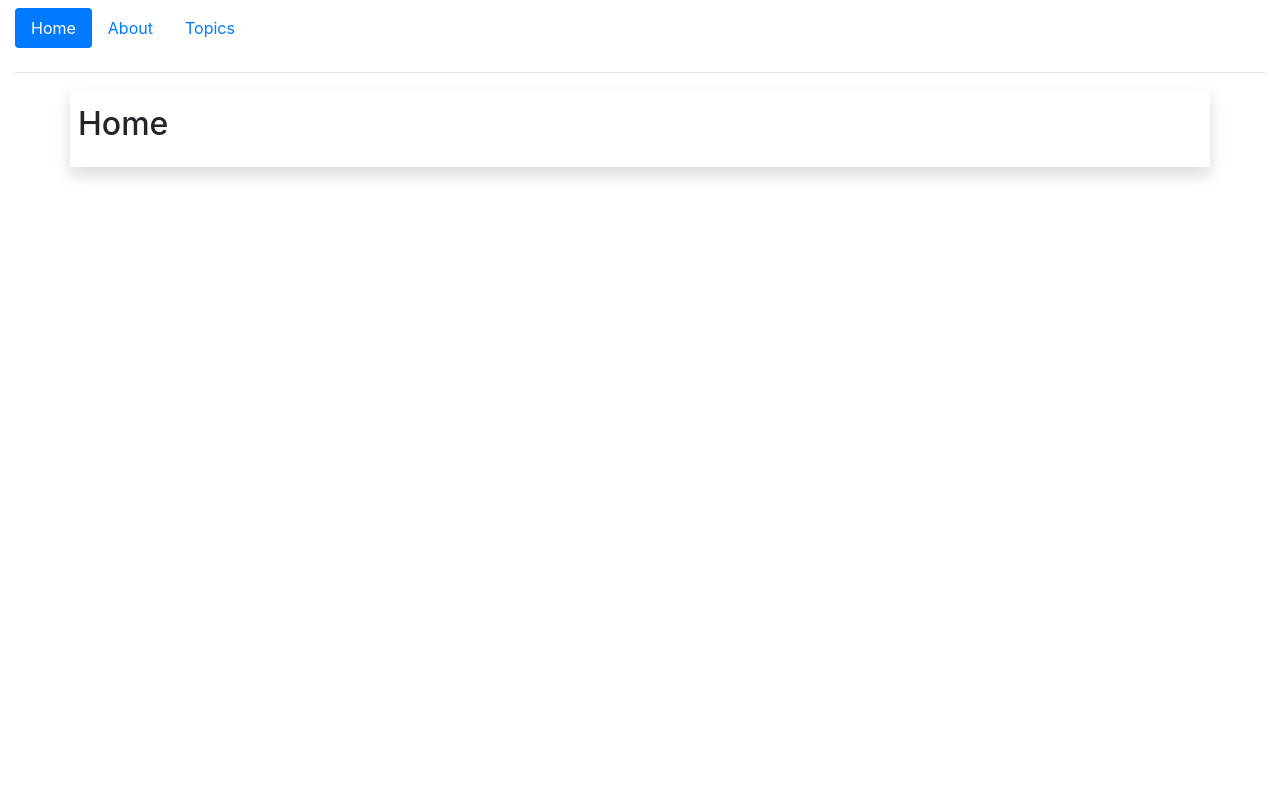
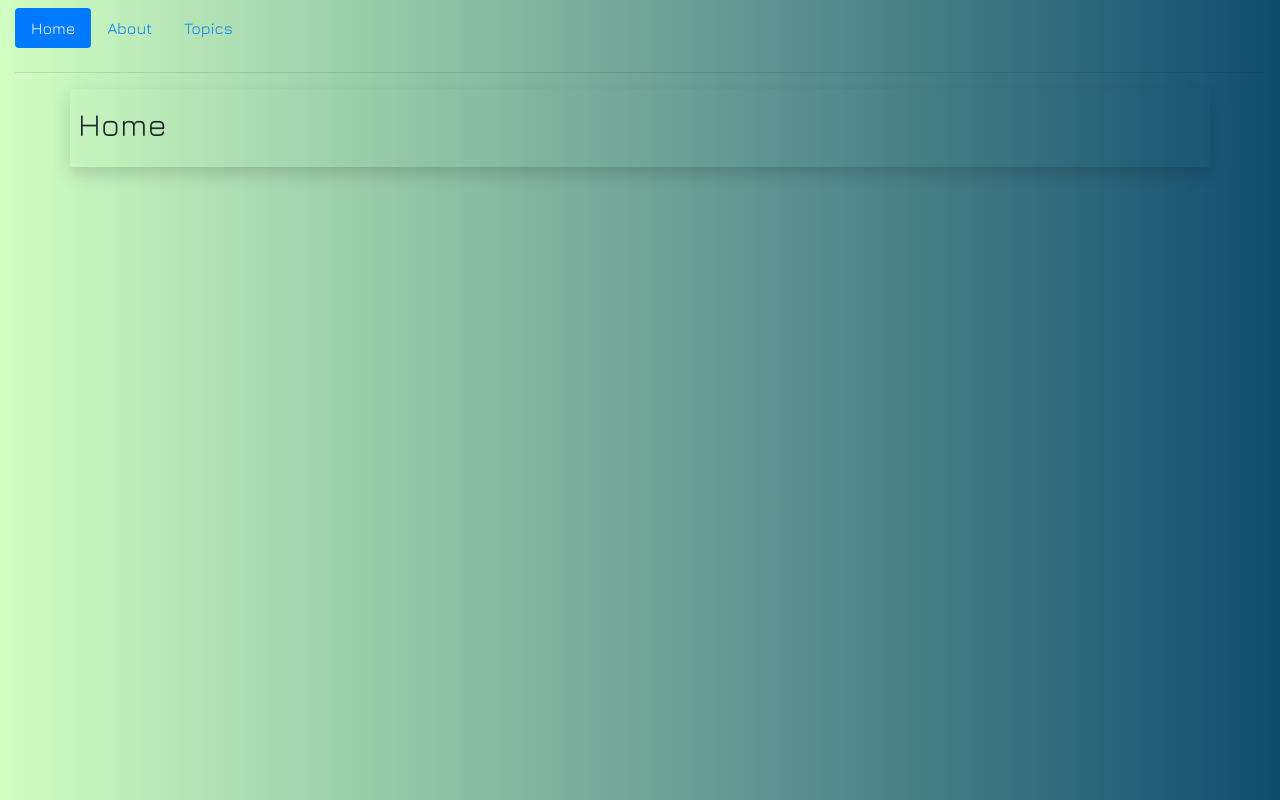
Before and after one commit to hrkck/wellput, a React (Create React App) app: page / in a window 1280 px wide. Built offline with nearby package versions, Linux system fonts and the light colour scheme.

Commit message:
global level style improvements.

```diff
--- a/src/style/App.css
+++ b/src/style/App.css
@@ -1,3 +1,9 @@
+@import url("https://fonts.googleapis.com/css?family=Jura");
+body {
+  background: #c3ffb0;
+  background: linear-gradient(90deg, rgba(195, 255, 176, 0.763725) 0%, #104c6e 100%);
+  font-family: 'Jura', sans-serif; }
+
 .spin {
   animation: App-logo-spin infinite 20s linear; }
 
--- a/src/style/App.scss
+++ b/src/style/App.scss
@@ -1,3 +1,12 @@
+@import url( 'https://fonts.googleapis.com/css?family=Jura');
+
+body {
+    background: rgb(195,255,176);
+    background: linear-gradient(90deg, rgba(195,255,176,0.763725473099396) 0%, rgba(16,76,110,1) 100%);
+    font-family: 'Jura', sans-serif;
+    // font-weight: bold;
+}
+
 .spin {
     animation: App-logo-spin infinite 20s linear;
 }
@@ -16,7 +25,6 @@
 .App-intro {
     font-size: large;
 }
-
 @keyframes App-logo-spin {
     from {
         transform: rotate(0deg);
```
